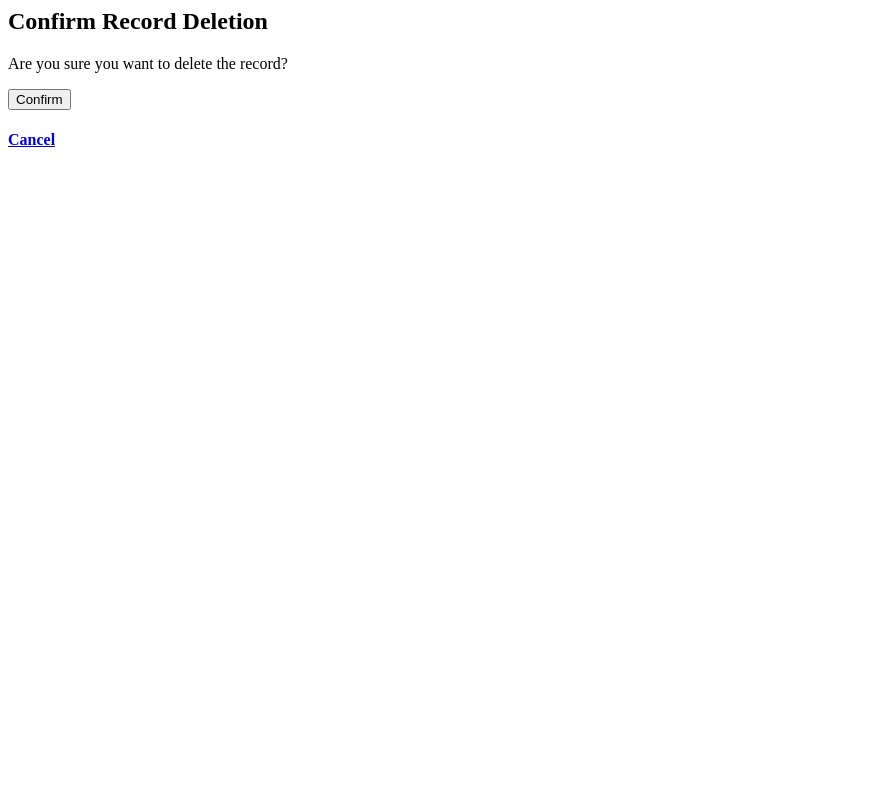
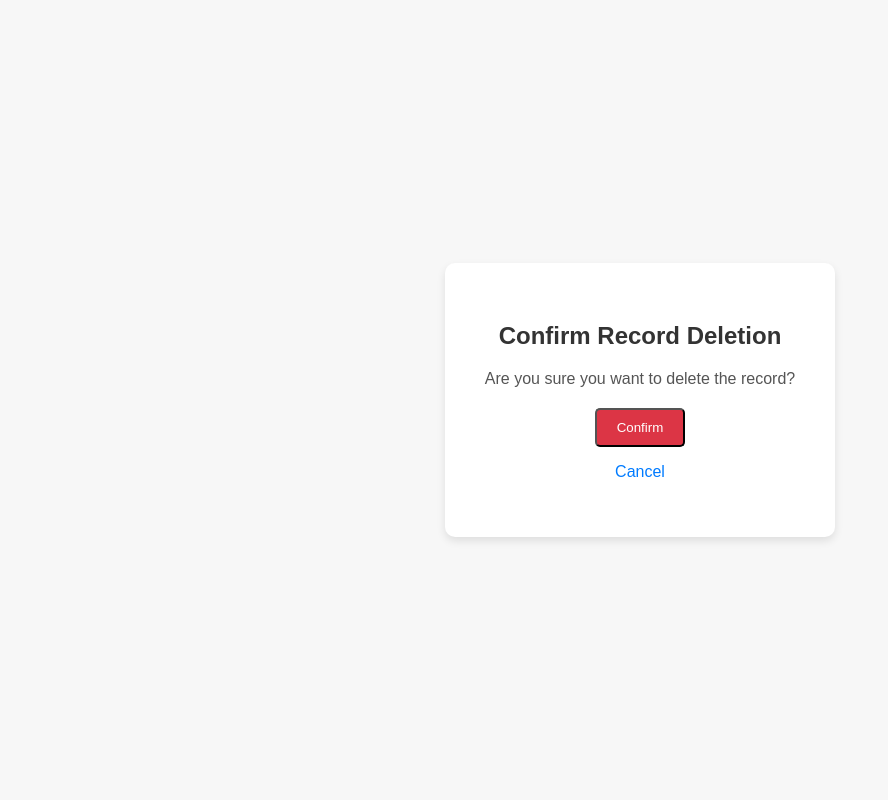
Before and after one commit to Rajaram-Jagadeeswaran/Healthcare_System, a Django app: page /patients/deletehealth_record/1/5/ in a window 1280 px wide. Shown: the whole page, without its empty margins (0-888 px from the left). Run offline with Django 3.2, Linux system fonts and the light colour scheme; data comes from the database, SQL or seed files in the repository.

Commit message:
new version 3.8

```diff
--- a/hospital/templates/patients/health_record_confirm_delete.html
+++ b/hospital/templates/patients/health_record_confirm_delete.html
@@ -1,7 +1,65 @@
-  <h2>Confirm Record Deletion</h2>
-  <p>Are you sure you want to delete the record?</p>
-  <form method="post">
-    {% csrf_token %}
-    <button type="submit" class="btn btn-danger">Confirm</button>
-    <p><h4><a href="{% url 'hospital:health_record_list' user_id=user_id %}">Cancel</a></h4></p>
-  </form>
+<!DOCTYPE html>
+<html lang="en">
+<head>
+    <title>Confirm Record Deletion</title>
+    <meta charset="UTF-8">
+    <meta name="viewport" content="width=device-width, initial-scale=1.0">
+    <style>
+        body {
+            font-family: Arial, sans-serif;
+            background-color: #f7f7f7;
+            display: flex;
+            justify-content: center;
+            align-items: center;
+            height: 100vh;
+            margin: 0;
+        }
+        .confirm-deletion-container {
+            background-color: #ffffff;
+            padding: 40px;
+            border-radius: 10px;
+            box-shadow: 0 4px 8px rgba(0, 0, 0, 0.1);
+            text-align: center;
+        }
+        h2 {
+            width: 100%;
+            margin-bottom: 20px;
+            color: #333333;
+        }
+        p {
+            color: #555555;
+        }
+        form {
+            margin-top: 20px;
+        }
+        button {
+            padding: 10px 20px;
+            border-radius: 5px;
+            background-color: #dc3545;
+            color: #ffffff;
+            cursor: pointer;
+        }
+        button:hover {
+            background-color: #c82333;
+        }
+        a {
+            text-decoration: none;
+            color: #007bff;
+        }
+        a:hover {
+            text-decoration: underline;
+        }
+    </style>
+</head>
+<body>
+    <div class="confirm-deletion-container">
+        <h2>Confirm Record Deletion</h2>
+        <p>Are you sure you want to delete the record?</p>
+        <form method="post">
+            {% csrf_token %}
+            <button type="submit">Confirm</button>
+        </form>
+        <p><a href="{% url 'hospital:health_record_list' user_id=user_id %}">Cancel</a></p>
+    </div>
+</body>
+</html>
--- a/hospital/views.py
+++ b/hospital/views.py
@@ -3,7 +3,6 @@ from django.shortcuts import render, get_object_or_404, redirect
 from django.contrib.auth.models import User
 from django.contrib.auth.decorators import login_required
 from .models import Patient, HealthRecord
-
 from .forms import HealthRecordForm, PatientUpdateForm
 
 HEALTH_RECORD_LIST_URL = 'hospital:health_record_list'
```
